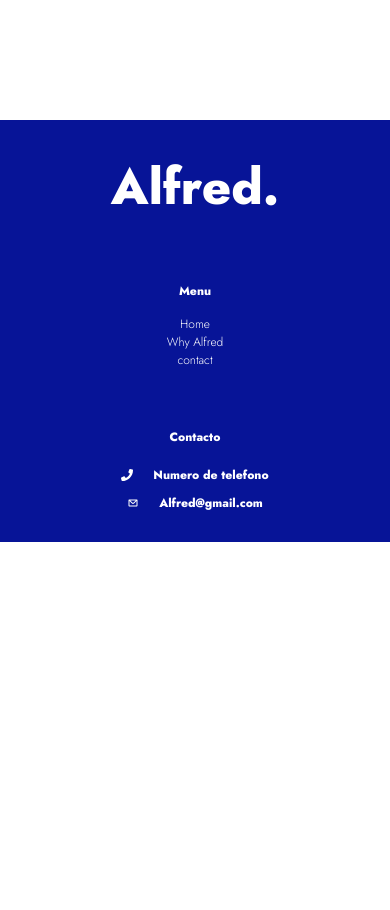
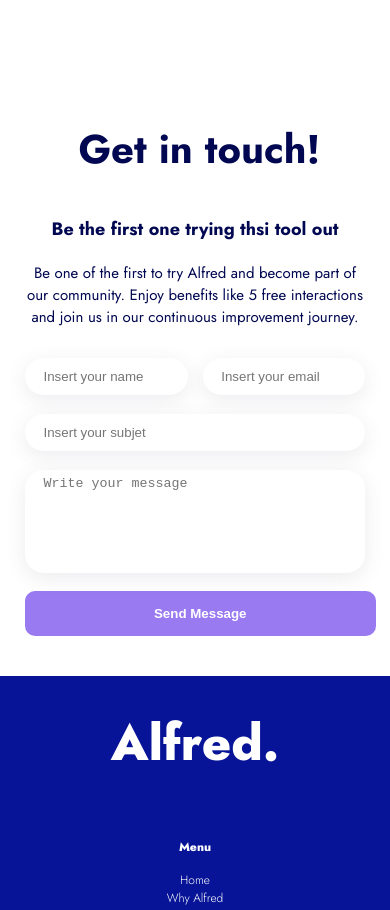
Before and after one commit to Davidfvillamil/alfred_landing, a React (Vite) app in the folder Alfred_landing/: page / in a window 390 px wide. Shown: the part 5500-6410 px from the top of the page. Before the commit the page ends 6042 px from the top, so only its background shows below. Built offline with nearby package versions, Linux system fonts and the light colour scheme.

Commit message:
agregar formulario funcional y responsive

```diff
--- a/Alfred_landing/package.json
+++ b/Alfred_landing/package.json
@@ -10,6 +10,7 @@
     "preview": "vite preview"
   },
   "dependencies": {
+    "@emailjs/browser": "^4.3.3",
     "react": "^18.2.0",
     "react-dom": "^18.2.0",
     "react-icons": "^5.0.1"
--- a/Alfred_landing/src/App.jsx
+++ b/Alfred_landing/src/App.jsx
@@ -8,6 +8,7 @@
 import Videosection from './Components/videosection/videosection'
 import Pricing from './Components/pricing/pricing'
 import Footer from './Components/footer/footer'
+import Form from './Components/form/form'
 
 function App() {
 
@@ -19,6 +20,7 @@
       <Whyalfred></Whyalfred>
       <Videosection></Videosection>
       <Pricing></Pricing>
+      <Form></Form>
       <Footer/>
     </>
   )
--- /dev/null
+++ b/Alfred_landing/src/Components/form/form.css
@@ -0,0 +1,177 @@
+:root{
+    --primary-color: #010851;
+    --secondary:#9A7AF1;
+    --tartiary:#707070;
+    --pink: #EE9AE5;
+
+    --first-color: hsl(353,100%,65%);
+  --title-color: hsl(244,24%,26%);
+  --text-color: hsl(244,16%,43%);
+  --body-color: hsl(258,60%,98%);
+  --container-color: #fff;
+
+  /*====================== Font and typography ================================*/
+  /*0.5rem = 8px | 1rem = 16px*/
+  --body-font:"Rubik", sans-serif;
+  --h1-font-size: 2.25rem;
+  --h2-font-size: 1.5rem;
+  --h3-font-size: 1.25rem;
+  --normal-font-size: 1rem;
+  --small-font-size: 0.875rem;
+  --smaller-font-size: 0.813rem;
+
+  /*====================== Font wight ================================*/
+
+  --font-medium:500;
+  --font-semibold:600;
+  --font-bold:700;
+
+  /*====================== Box Shadow ================================*/
+  --shadow: 0px 5px 20px 0px rgb(69 67 96 / 10%);
+
+  /*====================== Boder Radious ================================*/
+  --border-radious:20px;
+}
+
+
+*{
+    box-sizing: border-box;
+    padding: 0;
+    margin: 0;
+}
+
+.contact{
+    margin: 0px 40px;
+}
+
+.contact h2{
+    font-size: 4rem;
+    color: var(--primary-color);
+    text-align: center;
+}
+
+
+.contact__container{
+    grid-template-columns: 4fr 9fr;
+    column-gap: 1.875rem;
+}
+
+.contact__title{
+    font-size: 1.8rem;
+    margin-bottom: .5rem;
+    color: var(--primary-color);
+}
+
+.contact__info p{
+    font-size: 1.5rem;
+    color: var(--primary-color);
+}
+
+
+.contact__form-group{
+    display: grid;
+    grid-template-columns: repeat(2,1fr);
+    column-gap: 1.5rem;
+}
+
+.contact__form-div{
+    position: relative;
+    margin-bottom: 1.875rem;
+    height: 3.75rem;
+}
+
+.contact__form-input{
+    position: absolute;
+    top: 0;
+    left: 0;
+    width: 100%;
+    height: 100%;
+    box-shadow: var(--shadow);
+    background-color: var(--container-color);
+    color: var(--text-color);
+    border: none;
+    outline: none;
+    border-radius: 1.875rem;
+    padding: 0.625rem 1.875rem;
+    z-index: 1;
+}
+
+.contact__form-area{
+    height: 10.25rem;
+}
+
+.contact__form-area textarea{
+    resize: none;
+}
+
+.container{
+    max-width: 95vw;
+    padding-left: 15px;
+    padding-right: 15px;
+    margin: 0 auto;
+}
+
+.grid{
+    display: grid;
+}
+
+.section{
+
+    padding-bottom: 4rem;
+}
+
+  .section__title{
+    font-size: var(--h1-font-size);
+    margin-left: 0.875rem;
+    font-weight: var(--font-bold);
+    position: relative;
+    margin-bottom: 3.75rem;
+  }
+
+  .section_title::before{
+    content: '';
+    background: url(./assets/dots-bg.svg);
+    height: 2.25rem;
+    width: 2.25rem;
+    position: absolute;
+    left: -0.875rem;
+    top: -0.875rem;
+  }
+
+.btn{
+    padding: 0.75rem 2rem;
+    line-height: 1;
+    border-radius: 10px;
+    box-shadow: 0 0 1px rgb(0 0 0 /0%);
+    border: 1px solid transparent;
+    color: #fff;
+    display: inline-block;
+    background-color: var(--secondary) ;
+    font-weight: var(--font-bold);
+    height: 45px;
+}
+
+
+
+.btn:hover{
+    cursor: pointer;
+}
+
+@media(max-width:600px){
+    .contact__container{
+        display: flex;
+        grid-template-columns: 1 / 2;
+        flex-direction: column;
+    }
+    .contact__title{
+        text-align: center;
+        margin-bottom: 20px;
+    }
+    .contact__info p{
+        text-align: center;
+        margin-bottom: 30px;
+    }
+    .btn{
+        width: 90vw;
+    }
+}
--- /dev/null
+++ b/Alfred_landing/src/Components/form/form.jsx
@@ -0,0 +1,78 @@
+import React from 'react'
+import { useRef, useState, useEffect } from 'react';
+
+import './form.css'
+
+import emailjs from '@emailjs/browser';
+
+function Form() {
+
+    const [name, setName] = useState('');
+    const [email, setEmail] = useState('');
+    const [message, setMessage] = useState('');
+    const [isFormValid, setIsFormValid] = useState(false);
+
+    const form = useRef();
+
+    const sendEmail = (e) => {
+        e.preventDefault();
+
+        emailjs.sendForm('service_5jepyw9', 'template_muyub85', form.current, 'kixPAo62u5waeF82w')
+            .then((result) => {
+            console.log(result.text);
+        }, (error) => {
+            console.log(error.text);
+        });
+    }
+
+    const alert = () => {
+        swal("Your message has been sent. I'll contact you shortly")
+        setName('')
+        setEmail('')
+        setMessage('')
+    }
+
+    useEffect(() => {
+        setIsFormValid(name.trim() !== '' && email.trim() !== '');
+    }, [name, email]);
+
+  return (
+    <>
+        <section className="contact container section" id="contact">
+            <h2 className="section__title">Get in touch!</h2>
+
+            <div className="contact__container grid">
+                <div className="contact__info">
+                    <h3 className="contact__title">Be the first one trying thsi tool out</h3>
+                    <p className="contact__details">Be one of the first to try Alfred and become part of our community. Enjoy benefits like 5 free interactions and join us in our continuous improvement journey.</p>
+                </div>
+
+                <form action="" className="contact__info" ref={form} onSubmit={sendEmail}>
+                    <div className="contact__form-group">
+                        <div className="contact__form-div">
+                            <input type="text" className="contact__form-input" placeholder="Insert your name" name='user_name' onChange={(e) => setName(e.target.value)}/>
+                        </div>
+
+                        <div className="contact__form-div">
+                            <input type="email" className="contact__form-input" placeholder="Insert your email" name='user_email' onChange={(e) => setEmail(e.target.value)}/>
+                        </div>
+                    </div>
+
+                        <div className="contact__form-div">
+                            <input type="text" className="contact__form-input" placeholder="Insert your subjet"/>
+                        </div>
+
+                        <div className="contact__form-div contact__form-area">
+                            <textarea name="message" id="" cols="30" rows="10" className="contact__form-input" placeholder="Write your message" onChange={(e) => setMessage(e.target.value)}></textarea>
+                        </div>
+
+
+                    <input type="submit" className="btn" value='Send Message' disabled={!isFormValid} onClick={() => alert()} />
+                </form>
+            </div>
+        </section>
+    </>
+  )
+}
+
+export default Form
--- a/Alfred_landing/src/Components/pricing/pricing.css
+++ b/Alfred_landing/src/Components/pricing/pricing.css
@@ -14,7 +14,7 @@
 
 /*--------------------------Estilos del contenedor principal------------------------------------*/
 .pricing-main-section{
-    margin: 80px 0;
+    margin: 80px 0 0 0;
     height: auto; /* Cambia la altura a auto para que se ajuste al contenido */
     display: flex; /* Usa flexbox */
     justify-content: center; /* C*/
```
Also changed, not shown: 1 other file (tests, documents, lock files or other folders).
